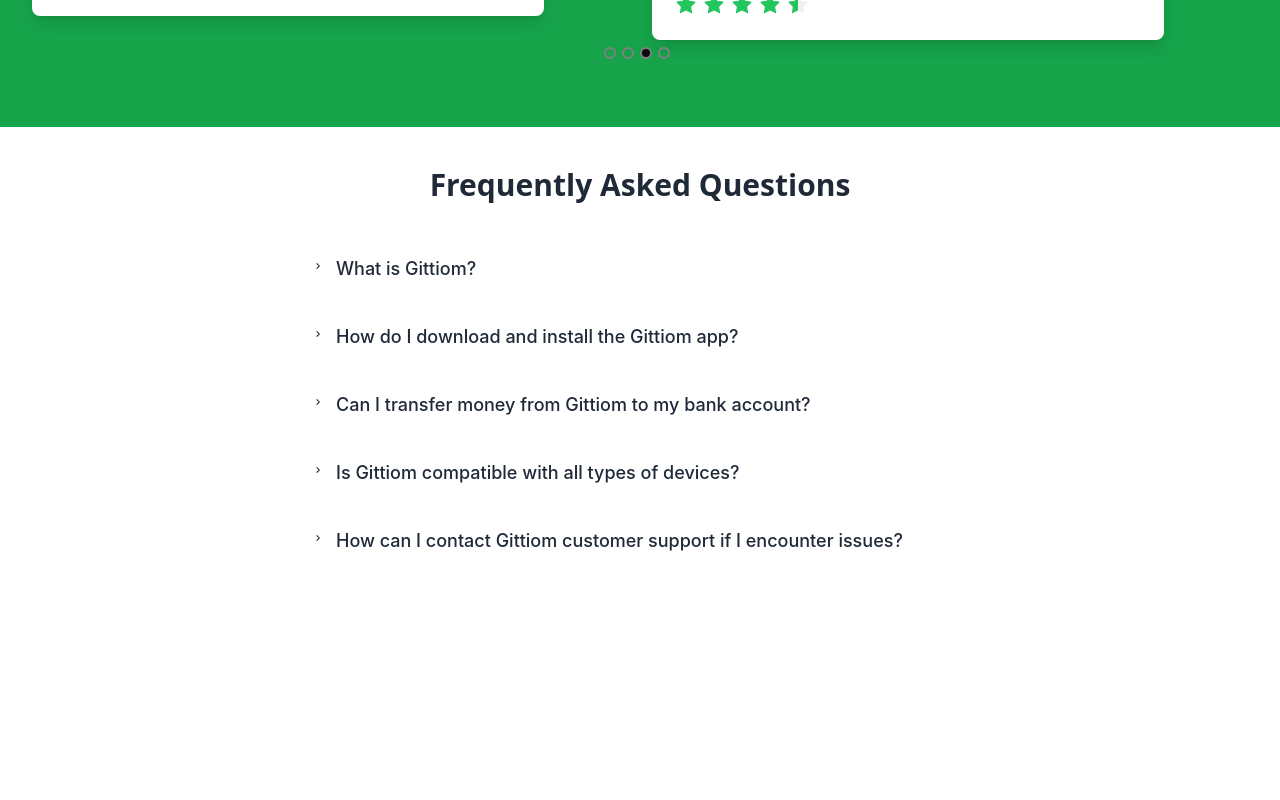
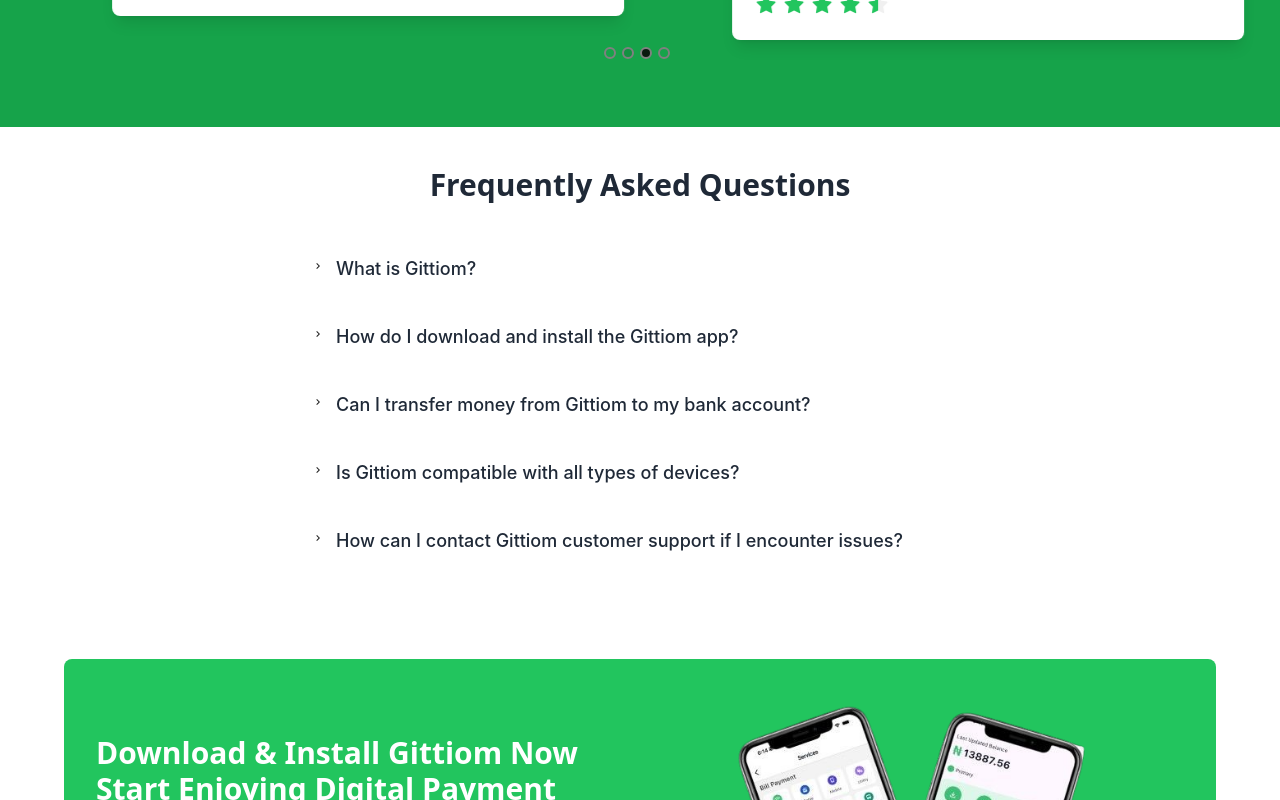
Before and after one commit to MdSHiFaTRaHMaN/ABS, a React (Vite) app: page / in a window 1280 px wide. Shown: the part 2440-3240 px from the top of the page. Built offline with nearby package versions, Linux system fonts and the light colour scheme.

Commit message:
Update FAQComponent.jsx

```diff
--- a/src/homepage/FAQComponent.jsx
+++ b/src/homepage/FAQComponent.jsx
@@ -44,7 +44,7 @@
   };
 
   return (
-    <div className="bg-white dark:bg-primary-dark min-h-screen">
+    <div className="bg-white dark:bg-primary-dark">
       <div className="max-w-3xl mx-auto p-6 lg:p-10">
         {/* Header */}
         <h1 className="text-3xl font-bold text-center text-gray-800 dark:text-gray-100 mb-10">
```
